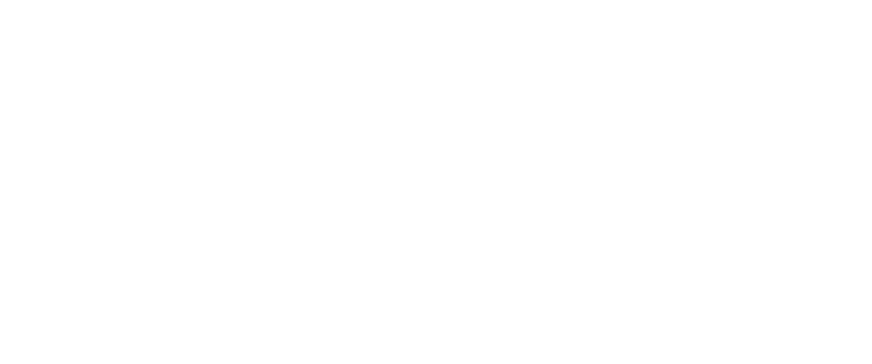
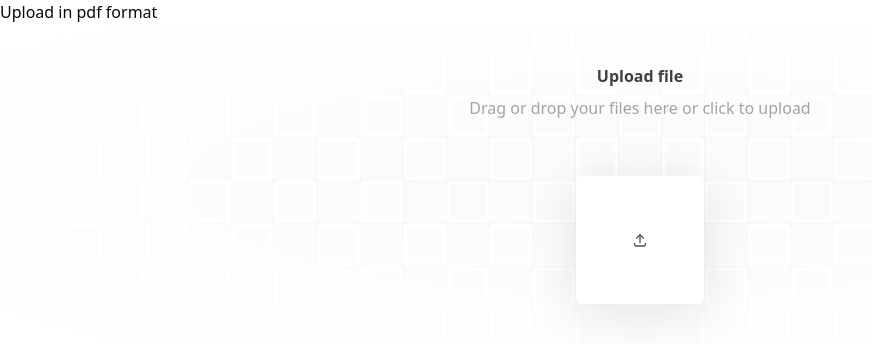
Before and after one commit to SmartPrepTeam/SmartPrep-AI-mock-Interview, a React (Vite) app in the folder frontend/: page /resume in a window 1280 px wide. Before the commit this address had no page. Shown: the top 364 px of the page, without its empty margins (0-872 px from the left). Built offline with nearby package versions, Linux system fonts and the light colour scheme.

Commit message:
add resume upload screen

```diff
--- /dev/null
+++ b/frontend/src/components/ResumeUpload.tsx
@@ -0,0 +1,24 @@
+import { FileUpload } from './ui/FileUpload';
+
+const ResumeUpload = () => {
+  const handleFileUpload = (files: File[]) => {
+    if (files.length > 1) console.log('You can upload only one resume');
+    if (files[0].type !== 'application/pdf') {
+      console.log('give resume in pdf format');
+    }
+  };
+  //   check its format
+
+  // if proper make call to backedn
+  // if correct response , go to form with data
+  return (
+    <div>
+      <div>Upload in pdf format</div>
+      <div>
+        <FileUpload onChange={handleFileUpload} />
+      </div>
+    </div>
+  );
+};
+
+export default ResumeUpload;
--- /dev/null
+++ b/frontend/src/components/ui/FileUpload.tsx
@@ -0,0 +1,194 @@
+import { cn } from '@/lib/utils';
+import React, { useRef, useState } from 'react';
+import { motion } from 'framer-motion';
+import { IconUpload } from '@tabler/icons-react';
+import { useDropzone } from 'react-dropzone';
+
+const mainVariant = {
+  initial: {
+    x: 0,
+    y: 0,
+  },
+  animate: {
+    x: 20,
+    y: -20,
+    opacity: 0.9,
+  },
+};
+
+const secondaryVariant = {
+  initial: {
+    opacity: 0,
+  },
+  animate: {
+    opacity: 1,
+  },
+};
+
+export const FileUpload = ({
+  onChange,
+}: {
+  onChange?: (files: File[]) => void;
+}) => {
+  const [files, setFiles] = useState<File[]>([]);
+  const fileInputRef = useRef<HTMLInputElement>(null);
+
+  const handleFileChange = (newFiles: File[]) => {
+    setFiles((prevFiles) => [...prevFiles, ...newFiles]);
+    onChange && onChange(newFiles);
+  };
+
+  const handleClick = () => {
+    fileInputRef.current?.click();
+  };
+
+  const { getRootProps, isDragActive } = useDropzone({
+    multiple: false,
+    maxFiles: 1,
+    noClick: true,
+    onDrop: handleFileChange,
+    onDropRejected: (error) => {
+      console.log(error);
+    },
+  });
+
+  return (
+    <div className="w-full" {...getRootProps()}>
+      <motion.div
+        onClick={handleClick}
+        whileHover="animate"
+        className="p-10 group/file block rounded-lg cursor-pointer w-full relative overflow-hidden"
+      >
+        <input
+          ref={fileInputRef}
+          id="file-upload-handle"
+          type="file"
+          onChange={(e) => handleFileChange(Array.from(e.target.files || []))}
+          className="hidden"
+        />
+        <div className="absolute inset-0 [mask-image:radial-gradient(ellipse_at_center,white,transparent)]">
+          <GridPattern />
+        </div>
+        <div className="flex flex-col items-center justify-center">
+          <p className="relative z-20 font-sans font-bold text-neutral-700 dark:text-neutral-300 text-base">
+            Upload file
+          </p>
+          <p className="relative z-20 font-sans font-normal text-neutral-400 dark:text-neutral-400 text-base mt-2">
+            Drag or drop your files here or click to upload
+          </p>
+          <div className="relative w-full mt-10 max-w-xl mx-auto">
+            {files.length > 0 &&
+              files.map((file, idx) => (
+                <motion.div
+                  key={'file' + idx}
+                  layoutId={idx === 0 ? 'file-upload' : 'file-upload-' + idx}
+                  className={cn(
+                    'relative overflow-hidden z-40 bg-white dark:bg-neutral-900 flex flex-col items-start justify-start md:h-24 p-4 mt-4 w-full mx-auto rounded-md',
+                    'shadow-sm'
+                  )}
+                >
+                  <div className="flex justify-between w-full items-center gap-4">
+                    <motion.p
+                      initial={{ opacity: 0 }}
+                      animate={{ opacity: 1 }}
+                      layout
+                      className="text-base text-neutral-700 dark:text-neutral-300 truncate max-w-xs"
+                    >
+                      {file.name}
+                    </motion.p>
+                    <motion.p
+                      initial={{ opacity: 0 }}
+                      animate={{ opacity: 1 }}
+                      layout
+                      className="rounded-lg px-2 py-1 w-fit flex-shrink-0 text-sm text-neutral-600 dark:bg-neutral-800 dark:text-white shadow-input"
+                    >
+                      {(file.size / (1024 * 1024)).toFixed(2)} MB
+                    </motion.p>
+                  </div>
+
+                  <div className="flex text-sm md:flex-row flex-col items-start md:items-center w-full mt-2 justify-between text-neutral-600 dark:text-neutral-400">
+                    <motion.p
+                      initial={{ opacity: 0 }}
+                      animate={{ opacity: 1 }}
+                      layout
+                      className="px-1 py-0.5 rounded-md bg-gray-100 dark:bg-neutral-800 "
+                    >
+                      {file.type}
+                    </motion.p>
+
+                    <motion.p
+                      initial={{ opacity: 0 }}
+                      animate={{ opacity: 1 }}
+                      layout
+                    >
+                      modified{' '}
+                      {new Date(file.lastModified).toLocaleDateString()}
+                    </motion.p>
+                  </div>
+                </motion.div>
+              ))}
+            {!files.length && (
+              <motion.div
+                layoutId="file-upload"
+                variants={mainVariant}
+                transition={{
+                  type: 'spring',
+                  stiffness: 300,
+                  damping: 20,
+                }}
+                className={cn(
+                  'relative group-hover/file:shadow-2xl z-40 bg-white dark:bg-neutral-900 flex items-center justify-center h-32 mt-4 w-full max-w-[8rem] mx-auto rounded-md',
+                  'shadow-[0px_10px_50px_rgba(0,0,0,0.1)]'
+                )}
+              >
+                {isDragActive ? (
+                  <motion.p
+                    initial={{ opacity: 0 }}
+                    animate={{ opacity: 1 }}
+                    className="text-neutral-600 flex flex-col items-center"
+                  >
+                    Drop it
+                    <IconUpload className="h-4 w-4 text-neutral-600 dark:text-neutral-400" />
+                  </motion.p>
+                ) : (
+                  <IconUpload className="h-4 w-4 text-neutral-600 dark:text-neutral-300" />
+                )}
+              </motion.div>
+            )}
+
+            {!files.length && (
+              <motion.div
+                variants={secondaryVariant}
+                className="absolute opacity-0 border border-dashed border-sky-400 inset-0 z-30 bg-transparent flex items-center justify-center h-32 mt-4 w-full max-w-[8rem] mx-auto rounded-md"
+              ></motion.div>
+            )}
+          </div>
+        </div>
+      </motion.div>
+    </div>
+  );
+};
+
+export function GridPattern() {
+  const columns = 41;
+  const rows = 11;
+  return (
+    <div className="flex bg-gray-100 dark:bg-neutral-900 flex-shrink-0 flex-wrap justify-center items-center gap-x-px gap-y-px  scale-105">
+      {Array.from({ length: rows }).map((_, row) =>
+        Array.from({ length: columns }).map((_, col) => {
+          const index = row * columns + col;
+          return (
+            <div
+              key={`${col}-${row}`}
+              className={`w-10 h-10 flex flex-shrink-0 rounded-[2px] ${
+                index % 2 === 0
+                  ? 'bg-gray-50 dark:bg-neutral-950'
+                  : 'bg-gray-50 dark:bg-neutral-950 shadow-[0px_0px_1px_3px_rgba(255,255,255,1)_inset] dark:shadow-[0px_0px_1px_3px_rgba(0,0,0,1)_inset]'
+              }`}
+            />
+          );
+        })
+      )}
+    </div>
+  );
+}
--- a/frontend/src/router/index.tsx
+++ b/frontend/src/router/index.tsx
@@ -4,6 +4,7 @@
 import Home from '@/components/Home';
 import LandingPage from '@/components/LandingPage';
 import LoginForm from '@/components/forms/LoginForm';
+import ResumeUpload from '@/components/ResumeUpload';
 const Router = () => {
   return (
     <>
@@ -11,6 +12,7 @@
         <Route path="/login" element={<LoginForm />}></Route>
         <Route path="/signup" element={<SignupForm />}></Route>
         <Route path="/home" element={<Home />}></Route>
+        <Route path="/resume" element={<ResumeUpload />}></Route>
         <Route path="/" element={<LandingPage />}></Route>
       </Routes>
     </>
```
